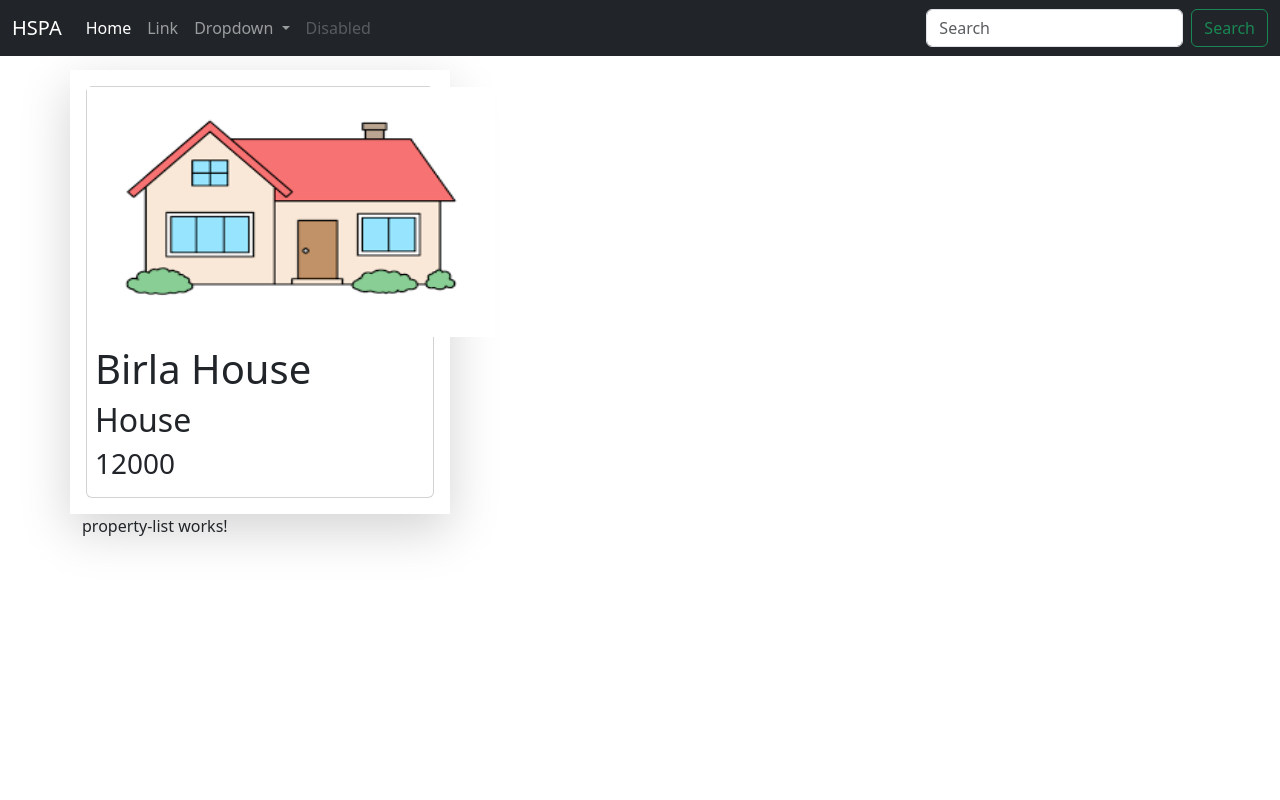
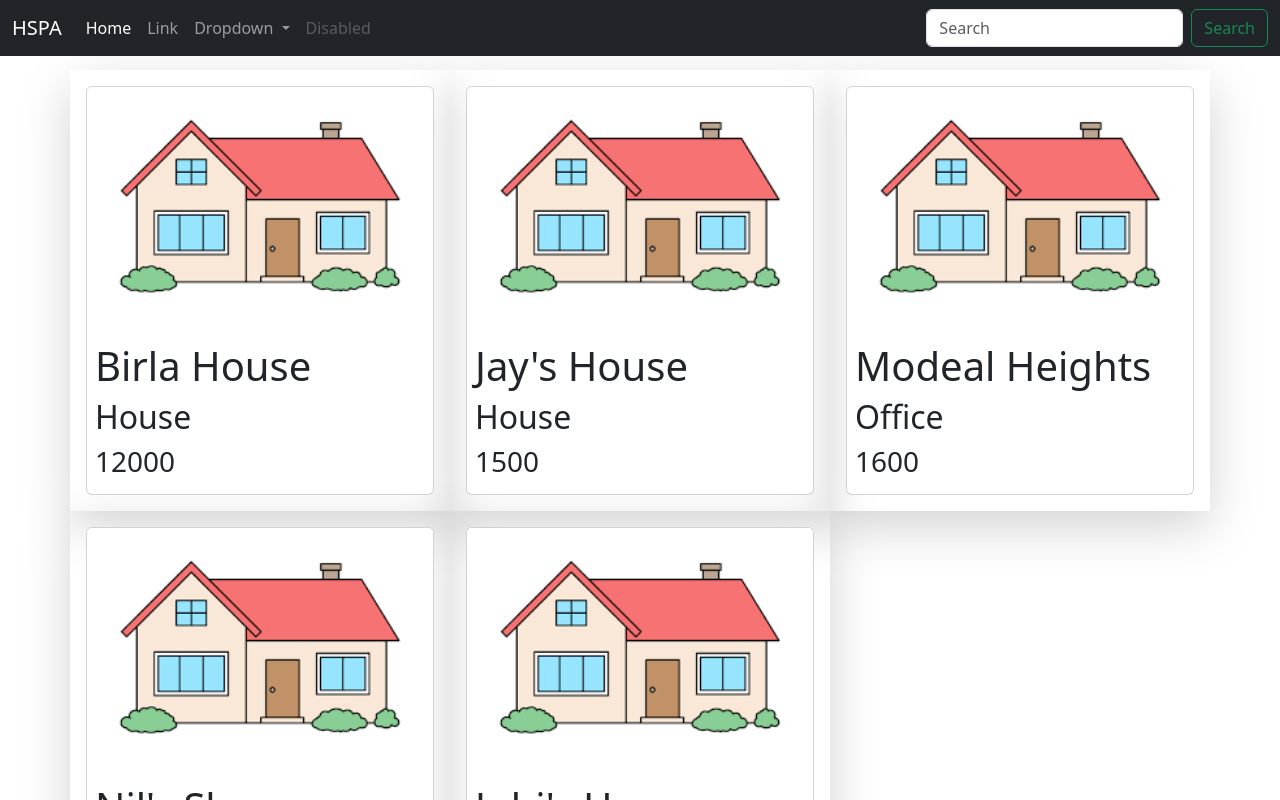
Before and after one commit to jayvyas796/HSPA, an Angular app in the folder real-estate/: page / in a window 1280 px wide. Shown: the top 800 px of the page. Built offline with nearby package versions, Linux system fonts and the light colour scheme.

Commit message:
service and interface changes

```diff
--- a/real-estate/angular.json
+++ b/real-estate/angular.json
@@ -32,7 +32,8 @@
             "tsConfig": "tsconfig.app.json",
             "assets": [
               "src/favicon.ico",
-              "src/assets"
+              "src/assets",
+              "src/data"
             ],
             "styles": [
               "node_modules/bootstrap/dist/css/bootstrap.min.css",
--- a/real-estate/src/app/app.component.html
+++ b/real-estate/src/app/app.component.html
@@ -2,6 +2,5 @@
 
 
 <div class="container" style="margin-top: 70px; ">
-    <app-property-card></app-property-card>
-<app-property-list></app-property-list>
+    <app-property-list></app-property-list>
 </div>
--- a/real-estate/src/app/property/property-card/property-card.component.css
+++ b/real-estate/src/app/property/property-card/property-card.component.css
@@ -0,0 +1,35 @@
+.card:hover img{
+    transform: scale(1.2,1.2);
+    transition-duration:500ms ;
+    transition-timing-function: ease-out;
+    opacity: 0.5;
+}
+
+.card img{
+    transform: scale(1,1);
+    transition-duration:500ms ;
+    transition-timing-function: ease-out;
+}
+
+.card-img-wrapper{
+    overflow: hidden;
+    position: relative;
+}
+.member-icon{
+    position: absolute;
+    left: 0;
+    right: 0;
+    bottom: -30%;
+    margin-left: auto;
+    margin-right: auto;
+    opacity: 0;
+}
+
+.card-img-wrapper:hover .member-icon{
+    bottom: 0;
+    opacity: 1;
+}
+
+.animate{
+    transition: all 0.3s ease-in-out;
+}
--- a/real-estate/src/app/property/property-card/property-card.component.html
+++ b/real-estate/src/app/property/property-card/property-card.component.html
@@ -1,16 +1,21 @@
-<div class="row">
-  <div class="shadow-lg col-lg-4 p-3">
+
     <div class="card">
-
-      <img src="assets/images/default_home.png" style="height: 250px;width: 408px;">
+      <div class="card-img-wrapper">
+      <img src="assets/images/default_home.png" class="card-img-top" >
+      <ul class="list-inline text-center member-icon animate">
+        <li class="list-inline-item">
+          <button class="btn btn-primary"> <i class="fa-regular fa-pen-to-square"></i> </button>
+        </li>
+        <li class="list-inline-item">
+          <button class="btn btn-primary"> <i class="fa-regular fa-address-book"></i> </button>
+        </li>
+      </ul>
+      </div>
       <div class="card-body p-2">
-        <h1>{{Property.Name}}</h1>
-        <h2>{{Property.Type}}</h2>
-        <h3>{{Property.Price}}</h3>
+        <h1>{{property.Name}}</h1>
+        <h2>{{property.Type}}</h2>
+        <h3>{{property.Price}}</h3>
 
       </div>
 
     </div>
-  </div>
-
-</div>
--- a/real-estate/src/app/property/property-card/property-card.component.ts
+++ b/real-estate/src/app/property/property-card/property-card.component.ts
@@ -1,4 +1,5 @@
-import { Component, OnInit } from '@angular/core';
+import { Component, Input, OnInit } from '@angular/core';
+import { IProperty } from '../property-list/IProperty-Interface';
 
 @Component({
   selector: 'app-property-card',
@@ -7,16 +8,11 @@ import { Component, OnInit } from '@angular/core';
 })
 export class PropertyCardComponent implements OnInit {
 
+  @Input()
+  property!: IProperty;
+
   constructor() { }
 
   ngOnInit() {
   }
-
-  Property:any ={
-    "Id":1,
-    "Name":"Birla House",
-    "Type":"House",
-    "Price":12000
-  }
-
 }
--- /dev/null
+++ b/real-estate/src/app/property/property-list/IProperty-Interface.ts
@@ -0,0 +1,6 @@
+export interface IProperty{
+    Id:number;
+    Name :string;
+    Type:string;
+    Price:number;
+}
--- a/real-estate/src/app/property/property-list/property-list.component.html
+++ b/real-estate/src/app/property/property-list/property-list.component.html
@@ -1,3 +1,5 @@
-<p>
-  property-list works!
-</p>
+<div class="row">
+  <div *ngFor="let item of PropertyArr" class="shadow-lg col-lg-4 p-3">
+  <app-property-card [property]="item"></app-property-card>
+  </div>
+</div>
--- a/real-estate/src/app/property/property-list/property-list.component.ts
+++ b/real-estate/src/app/property/property-list/property-list.component.ts
@@ -1,4 +1,7 @@
+
 import { Component, OnInit } from '@angular/core';
+import { HousingService } from '../../services/housing.service';
+import { IProperty } from './IProperty-Interface';
 
 @Component({
   selector: 'app-property-list',
@@ -7,9 +10,19 @@ import { Component, OnInit } from '@angular/core';
 })
 export class PropertyListComponent implements OnInit {
 
-  constructor() { }
+  PropertyArr:Array<IProperty> = [];
 
-  ngOnInit() {
+  constructor(private housingService:HousingService) { }
+
+  ngOnInit(): void {
+    this.housingService.GetAllProperties().subscribe(
+      data=>{
+        this.PropertyArr=data;
+        //console.log(data);
+      },error=>{
+        console.log("Error Log : "+error);
+      }
+    )
   }
 
 }
--- /dev/null
+++ b/real-estate/src/app/services/housing.service.ts
@@ -0,0 +1,28 @@
+import { Injectable } from '@angular/core';
+import { HttpClient } from '@angular/common/http';
+import { Observable, map } from 'rxjs';
+import { IProperty } from '../property/property-list/IProperty-Interface';
+@Injectable({
+  providedIn: 'root'
+})
+export class HousingService {
+
+constructor(private http:HttpClient) { }
+
+/*GetAllProperties() : Observable<IProperty[]> {
+  return this.http.get('data/properties.json').pipe(
+    map(data=>{
+      const propertyArray : any = [];
+      for(const Id  in data){
+        debugger;
+        propertyArray.push(data[Id as keyof typeof data]);
+      }
+      return propertyArray;
+    })
+  )
+}*/
+GetAllProperties() : Observable<IProperty[]> {
+  return this.http.get<IProperty[]>('data/properties.json');
+}
+
+}
--- /dev/null
+++ b/real-estate/src/data/properties.json
@@ -0,0 +1,32 @@
+[{
+    "Id":1,
+    "Name":"Birla House",
+    "Type":"House",
+    "Price":12000
+  },
+  {
+    "Id":2,
+    "Name":"Jay's House",
+    "Type":"House",
+    "Price":1500
+  },
+  {
+    "Id":3,
+    "Name":"Modeal Heights",
+    "Type":"Office",
+    "Price":1600
+  },
+  {
+    "Id":4,
+    "Name":"Nil's Shop",
+    "Type":"Shop",
+    "Price":6500
+  },
+  {
+    "Id":5,
+    "Name":"Juhi's Hounse",
+    "Type":"House",
+    "Price":62000
+  }
+
+  ]
--- a/real-estate/src/index.html
+++ b/real-estate/src/index.html
@@ -1,6 +1,8 @@
 <!doctype html>
 <html lang="en">
 <head>
+
+  <script src="https://kit.fontawesome.com/25bb5f65bf.js" crossorigin="anonymous"></script>
   <meta charset="utf-8">
   <title>RealEstate</title>
   <base href="/">
```
Also changed, not shown: real-estate/src/app/app.module.ts (+7 -2 lines).
